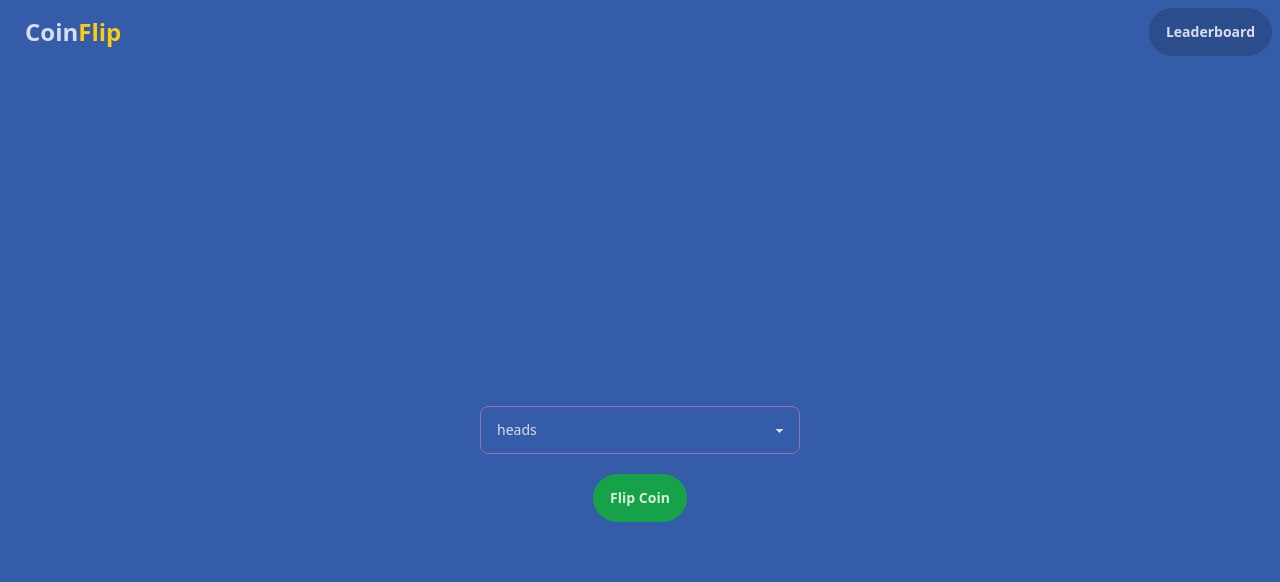
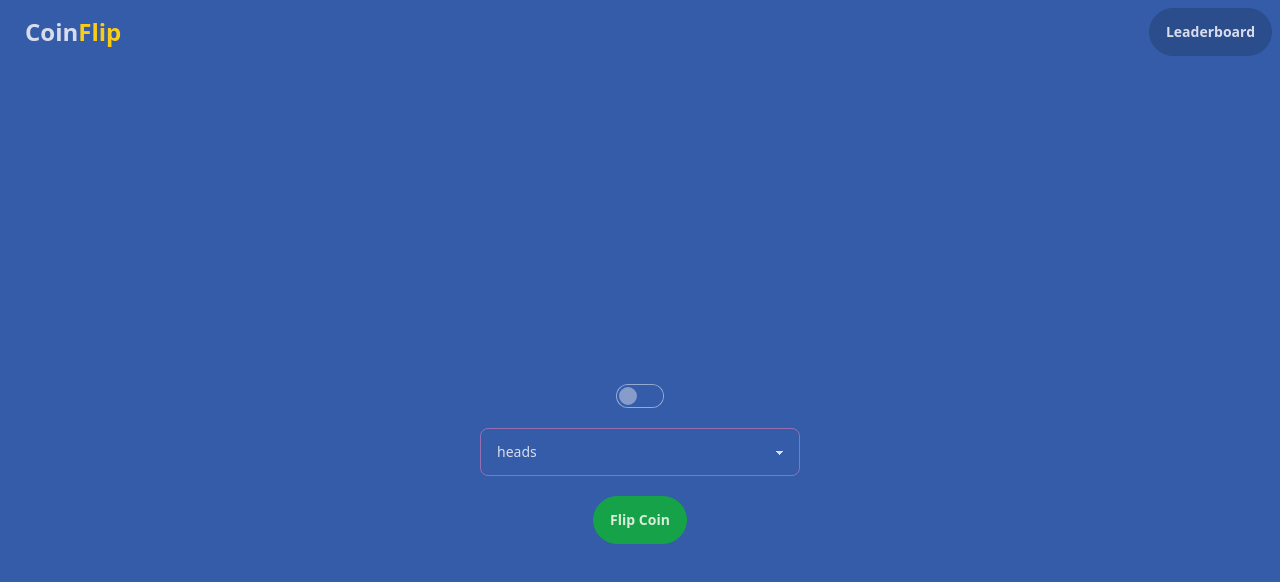
Before and after one commit to reubenjds/coinflip, a SvelteKit app: page / in a window 1280 px wide. Shown: the top 582 px of the page. Built offline with nearby package versions, Linux system fonts and the light colour scheme.

Commit message:
feat: fixed streak

```diff
--- a/src/routes/+page.svelte
+++ b/src/routes/+page.svelte
@@ -8,7 +8,11 @@
   let streak = 0;
   function flipCoin() {
     flip = getRandomInt(2);
-    streak++;
+
+    if (selectedFlip === flip) {
+      streak++;
+    }
+
   }
 
   function reset() {
@@ -16,9 +20,14 @@
     streak = 0;
   }
 
+  function name() {
+    console.log("hello world")
+  }
+
 </script>
 
 <div class="flex flex-col text-lg justify-center place-items-center min-h-screen gap-5">
+  <input type="checkbox" class="toggle toggle-success" on:toggle={name} />
   {#if flip === -1}
   <select bind:value={selectedFlip} class="select select-secondary w-full max-w-xs">
     <option value={1} selected>heads</option>
```
